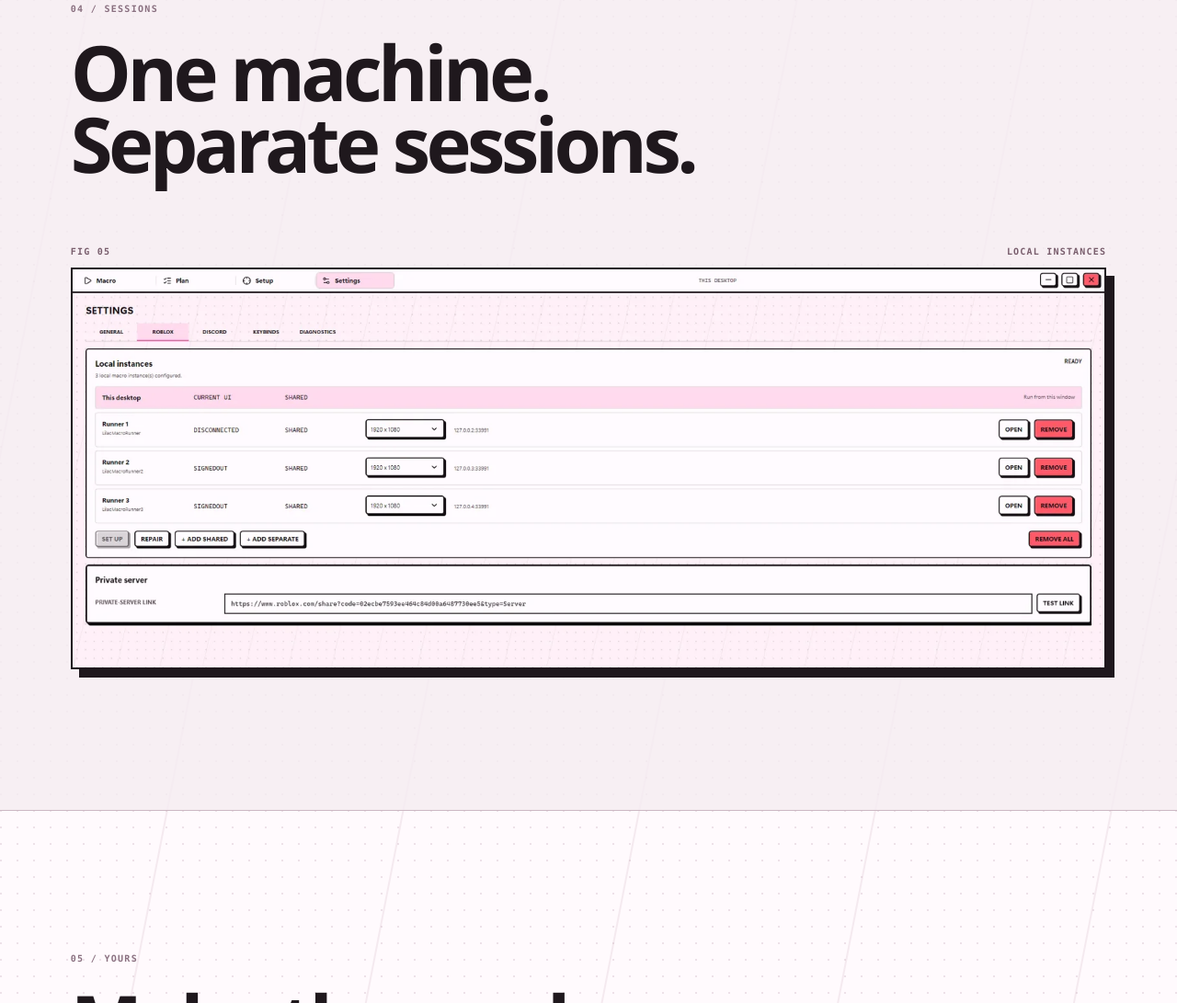
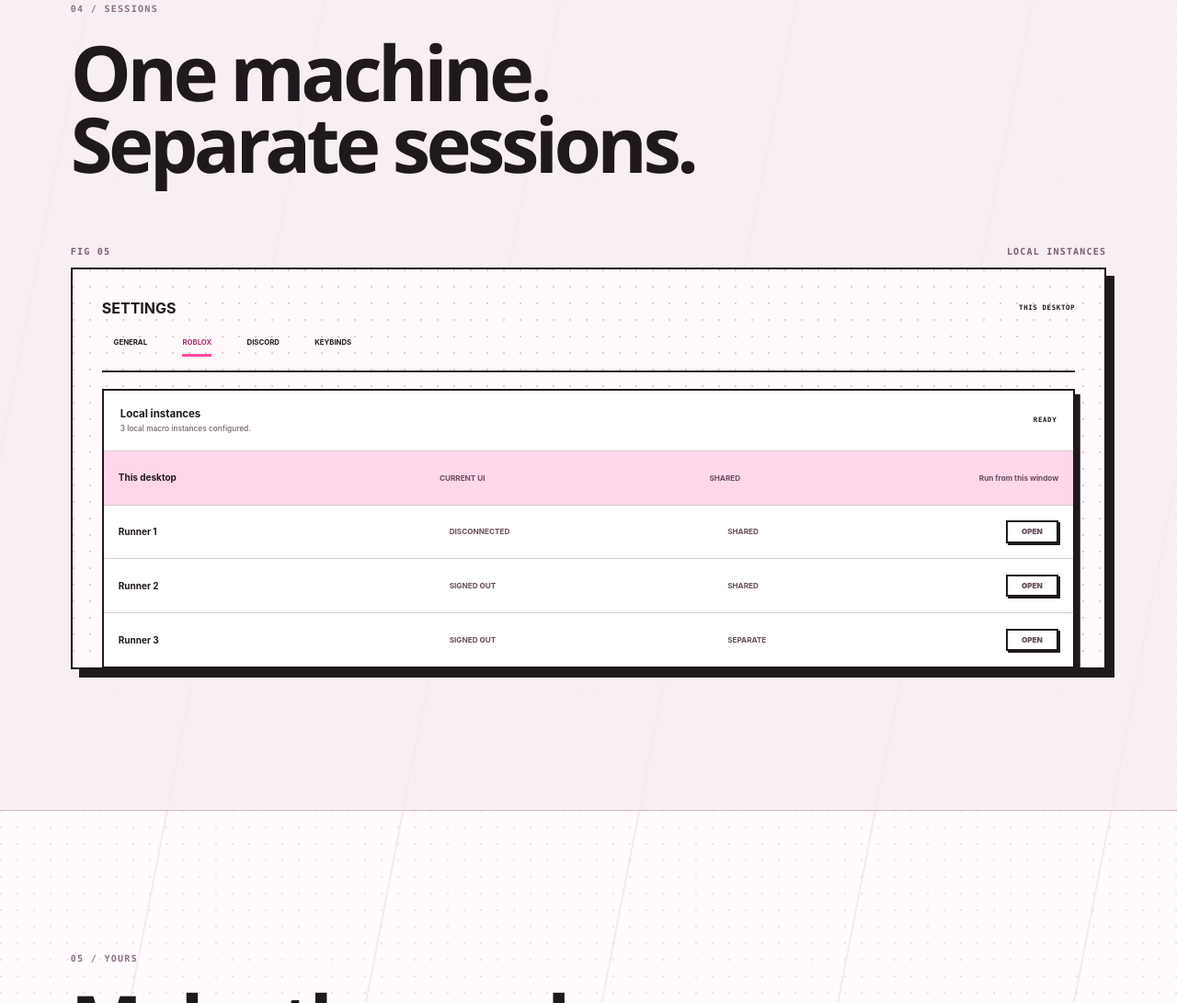
Before and after one commit to LeniLilac/LilacMacro-Services, a website: page public/index.html in a window 1280 px wide. Shown: the part 5455-6546 px from the top of the page at 92% size. Drawn offline with Linux system fonts and the light colour scheme; files that its build step writes are made by us from their sources; files whose address does not match are found by name.

Commit message:
security: remove exposed private server screenshot

```diff
--- a/public/index.html
+++ b/public/index.html
@@ -126,13 +126,45 @@
         </div>
         <figure class="product-figure sessions-figure" data-reveal>
           <div class="figure-label"><span>FIG 05</span><span>LOCAL INSTANCES</span></div>
-          <div class="product-frame">
-            <img
-              src="/assets/media/app-sessions.webp"
-              width="1600"
-              height="900"
-              alt="LilacMacro settings showing the desktop and three isolated local instances"
-            />
+          <div class="product-frame sessions-preview-frame">
+            <div
+              class="session-preview"
+              role="img"
+              aria-label="LilacMacro local sessions interface showing the current desktop and three isolated runners"
+            >
+              <div class="session-preview-bar">
+                <strong>SETTINGS</strong>
+                <span>THIS DESKTOP</span>
+              </div>
+              <div class="session-preview-tabs" aria-hidden="true">
+                <span>GENERAL</span><b>ROBLOX</b><span>DISCORD</span><span>KEYBINDS</span>
+              </div>
+              <div class="session-preview-panel">
+                <div class="session-preview-heading">
+                  <div>
+                    <strong>Local instances</strong
+                    ><small>3 local macro instances configured.</small>
+                  </div>
+                  <span>READY</span>
+                </div>
+                <div class="session-preview-row current">
+                  <strong>This desktop</strong><span>CURRENT UI</span><span>SHARED</span
+                  ><em>Run from this window</em>
+                </div>
+                <div class="session-preview-row">
+                  <strong>Runner 1</strong><span>DISCONNECTED</span><span>SHARED</span
+                  ><span class="session-preview-button">OPEN</span>
+                </div>
+                <div class="session-preview-row">
+                  <strong>Runner 2</strong><span>SIGNED OUT</span><span>SHARED</span
+                  ><span class="session-preview-button">OPEN</span>
+                </div>
+                <div class="session-preview-row">
+                  <strong>Runner 3</strong><span>SIGNED OUT</span><span>SEPARATE</span
+                  ><span class="session-preview-button">OPEN</span>
+                </div>
+              </div>
+            </div>
           </div>
         </figure>
       </section>
--- a/public/landing.css
+++ b/public/landing.css
@@ -345,6 +345,129 @@
   aspect-ratio: 16 / 6.2;
 }
 
+.landing-body .sessions-preview-frame {
+  background: #fff9fc;
+}
+
+.landing-body .session-preview {
+  min-height: 100%;
+  padding: clamp(18px, 2.5vw, 40px);
+  color: var(--landing-ink);
+  background:
+    radial-gradient(circle at 1px 1px, #dfccd6 1px, transparent 1px) 0 0 / 18px 18px,
+    #fff9fc;
+  font:
+    700 clamp(8px, 0.78vw, 13px) / 1.25 Inter,
+    Arial,
+    sans-serif;
+}
+
+.landing-body .session-preview-bar,
+.landing-body .session-preview-heading,
+.landing-body .session-preview-row {
+  display: flex;
+  align-items: center;
+}
+
+.landing-body .session-preview-bar {
+  justify-content: space-between;
+  padding-bottom: clamp(14px, 1.8vw, 26px);
+}
+
+.landing-body .session-preview-bar strong {
+  font-size: clamp(13px, 1.25vw, 22px);
+}
+
+.landing-body .session-preview-bar span,
+.landing-body .session-preview-heading > span {
+  font:
+    800 0.75em/1.2 'Cascadia Mono',
+    Consolas,
+    monospace;
+  letter-spacing: 0.08em;
+}
+
+.landing-body .session-preview-tabs {
+  display: flex;
+  gap: clamp(14px, 3vw, 48px);
+  padding: 0 clamp(8px, 1vw, 16px) clamp(10px, 1.2vw, 18px);
+  border-bottom: 2px solid var(--landing-ink);
+  font-size: 0.78em;
+}
+
+.landing-body .session-preview-tabs b {
+  padding-bottom: 7px;
+  color: #a72f70;
+  border-bottom: 3px solid var(--landing-pink);
+}
+
+.landing-body .session-preview-panel {
+  margin-top: clamp(12px, 1.4vw, 22px);
+  border: 2px solid var(--landing-ink);
+  background: #fff;
+  box-shadow: clamp(3px, 0.45vw, 7px) clamp(3px, 0.45vw, 7px) 0 var(--landing-ink);
+}
+
+.landing-body .session-preview-heading {
+  justify-content: space-between;
+  padding: clamp(12px, 1.4vw, 22px);
+}
+
+.landing-body .session-preview-heading div,
+.landing-body .session-preview-heading small {
+  display: grid;
+  gap: 4px;
+}
+
+.landing-body .session-preview-heading strong {
+  font-size: 1.15em;
+}
+
+.landing-body .session-preview-heading small {
+  color: var(--landing-muted);
+  font-weight: 500;
+}
+
+.landing-body .session-preview-row {
+  display: grid;
+  grid-template-columns: 1.2fr 1fr 1fr auto;
+  gap: clamp(8px, 1.2vw, 20px);
+  min-height: clamp(38px, 4.6vw, 68px);
+  padding: 8px clamp(10px, 1.25vw, 20px);
+  border-top: 1px solid #d9c7d0;
+}
+
+.landing-body .session-preview-row.current {
+  background: #ffd6ea;
+}
+
+.landing-body .session-preview-row span,
+.landing-body .session-preview-row em {
+  color: #694e5d;
+  font-size: 0.82em;
+  font-style: normal;
+}
+
+.landing-body .session-preview-row em {
+  text-align: right;
+}
+
+.landing-body .session-preview-button {
+  display: inline-grid;
+  place-items: center;
+  min-width: clamp(42px, 4.5vw, 74px);
+  padding: 5px 10px;
+  color: var(--landing-ink);
+  border: 2px solid var(--landing-ink);
+  border-radius: 0;
+  background: #fff;
+  box-shadow: 2px 2px 0 var(--landing-ink);
+  font: inherit;
+  font-size: 0.8em;
+  font-weight: 900;
+  pointer-events: none;
+}
+
 .landing-body .theme-figure {
   width: 82%;
 }
@@ -486,6 +609,18 @@
     object-fit: contain;
   }
 
+  .landing-body .sessions-preview-frame {
+    aspect-ratio: auto;
+  }
+
+  .landing-body .session-preview-row {
+    grid-template-columns: 1.35fr 0.9fr auto;
+  }
+
+  .landing-body .session-preview-row span:nth-of-type(2) {
+    display: none;
+  }
+
   .landing-body .plan-figure .product-frame,
   .landing-body .maps-figure .product-frame,
   .landing-body .sessions-figure .product-frame,
```
Also changed, not shown: public/media/app-sessions.webp (deleted).
